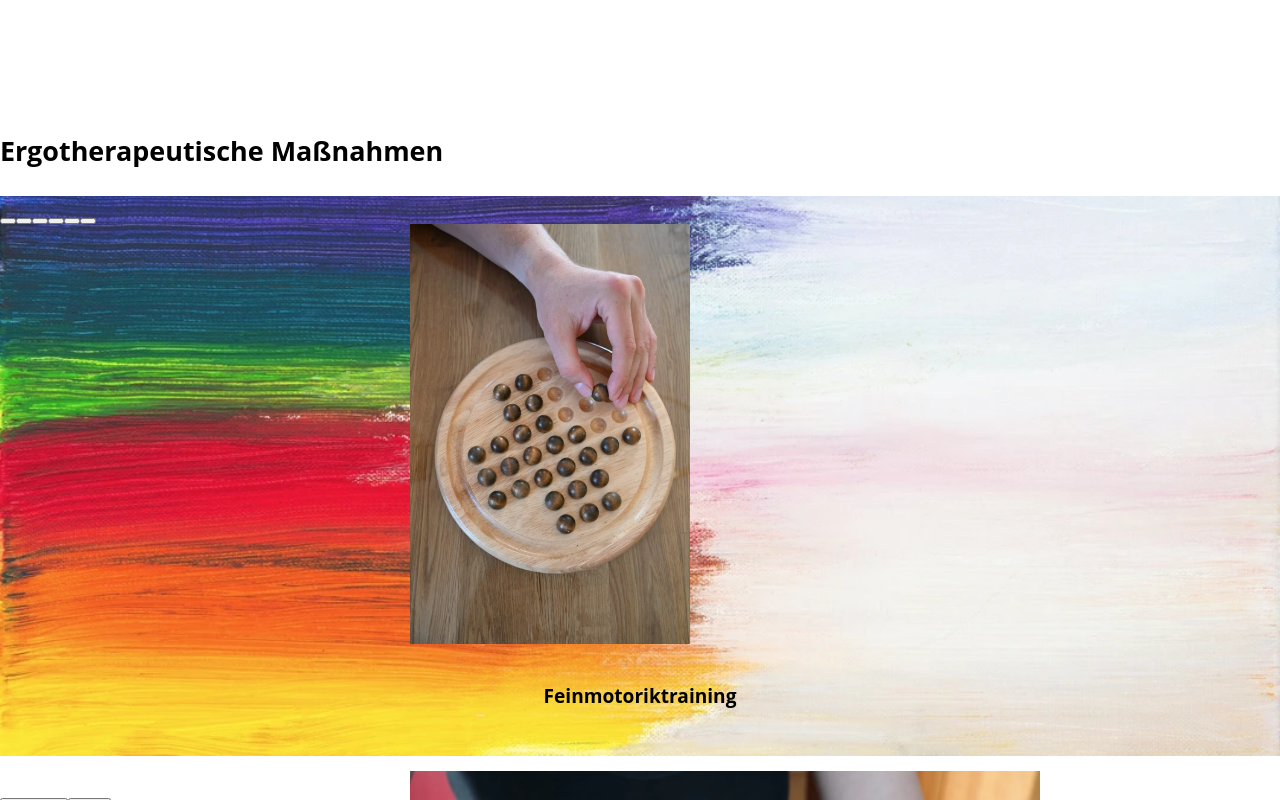
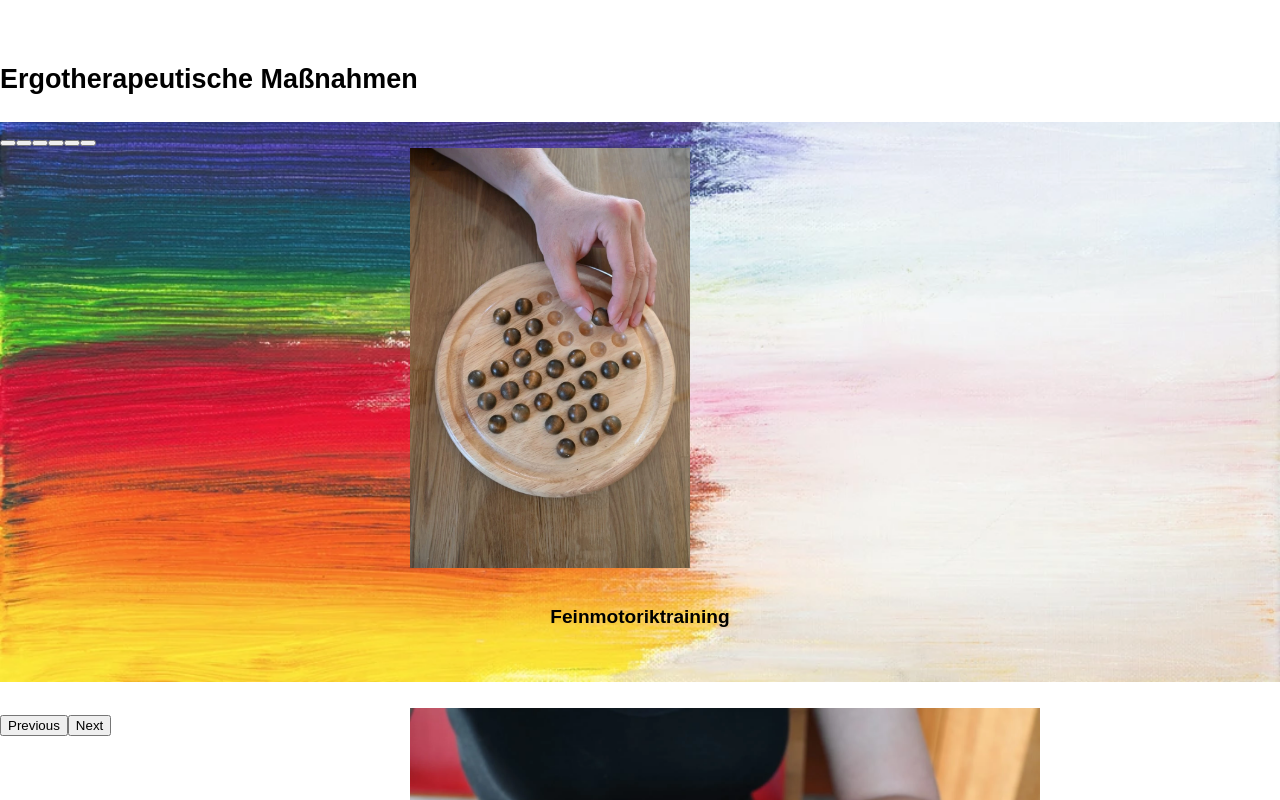
Before and after one commit to lukasweixelbraun/ergo-therapie, a Next.js app: page /about in a window 1280 px wide. Shown: the part 1500-2300 px from the top of the page. Built offline with nearby package versions, Linux system fonts and the light colour scheme.

Commit message:
font changes

```diff
--- a/styles/globals.scss
+++ b/styles/globals.scss
@@ -2,8 +2,8 @@ html,
 body {
   padding: 0;
   margin: 0;
-  font-family: -apple-system, BlinkMacSystemFont, Segoe UI, Roboto, Oxygen,
-    Ubuntu, Cantarell, Fira Sans, Droid Sans, Helvetica Neue, sans-serif;
+  font-family: "Source Sans Pro", sans-serif;
+  font-display: swap;
 }
 
 a {
@@ -18,8 +18,9 @@ a {
 html, body {
   width: 100%;
   scroll-behavior: smooth;
-  font-family: "Open Sans", -apple-system, BlinkMacSystemFont, "Segoe UI", Roboto, "Helvetica Neue", Arial, sans-serif, "Apple Color Emoji", "Segoe UI Emoji", "Segoe UI Symbol", "Noto Color Emoji";
+  font-family: "Source Sans Pro", sans-serif;
   font-size: 1.2rem;
+  font-display: swap;
 }
 
 .skip-nav-link {
@@ -88,7 +89,10 @@ header.masthead {
   background-color: #6c757d;
   background-size: cover;
   background-attachment: scroll;
-  background-image: url("../public/rendered/header.webp"), url("../public/rendered/header.jpg");
+  background-image: image-set(
+    url("../public/rendered/header.webp"),
+    url("../public/rendered/header.jpg")
+  );
 }
 header.masthead:before {
   content: "";
@@ -229,7 +233,10 @@ header.masthead .post-heading .meta a {
 
 .carousel {
   background-color: #dddddd;
-  background-image: url("../public/rendered/color-unsplash.webp"), url("../public/rendered/color-unsplash.jpg");
+  background-image: image-set(
+    url("../public/rendered/color-unsplash.webp"),
+    url("../public/rendered/color-unsplash.jpg")
+  );
   background-size: cover;
   background-position: bottom;
   height : 70vh;
```
